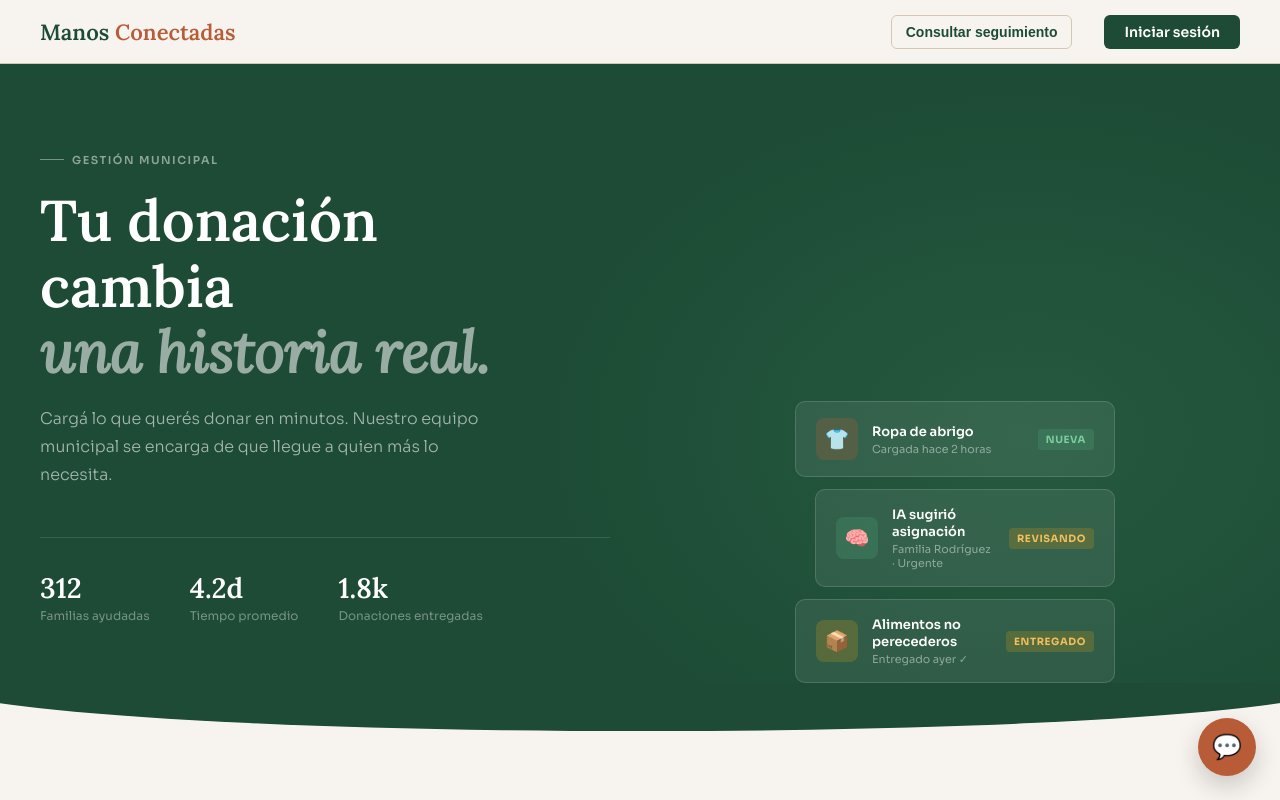
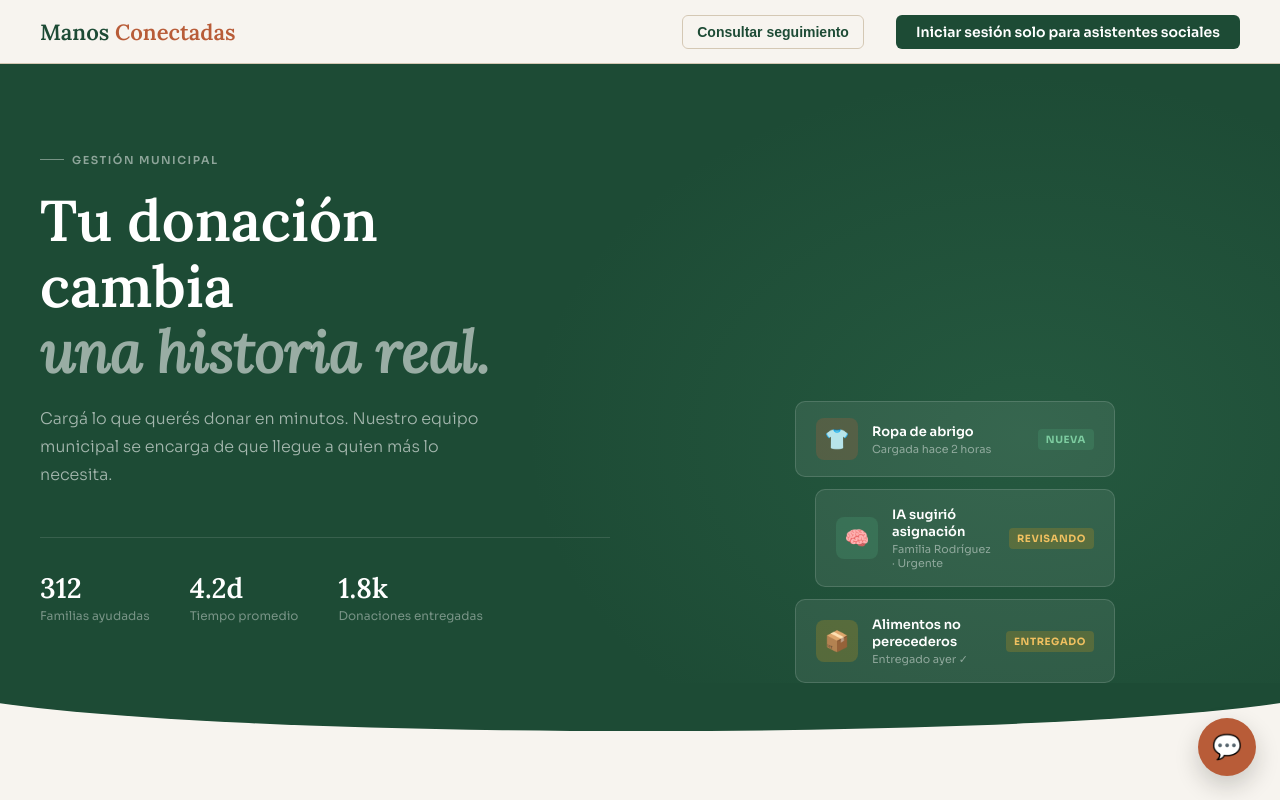
Before and after one commit to Fermaster19/ManosConectadas, a website: page index.html in a window 1280 px wide. Shown: the top 800 px of the page. Drawn offline with nearby package versions, Linux system fonts and the light colour scheme.

Commit message:
Aclara acceso para asistentes sociales

```diff
--- a/index.html
+++ b/index.html
@@ -1350,7 +1350,7 @@ textarea { resize: vertical; min-height: 100px; }
   <div class="nav-end">
 
     <button class="nav-track-btn" id="btnOpenTrackingPanel" type="button">Consultar seguimiento</button>
-    <a href="asistente-social.html" class="nav-cta">Iniciar sesión</a>
+    <a href="asistente-social.html" class="nav-cta">Iniciar sesión solo para asistentes sociales</a>
   </div>
 </nav>
 
```
